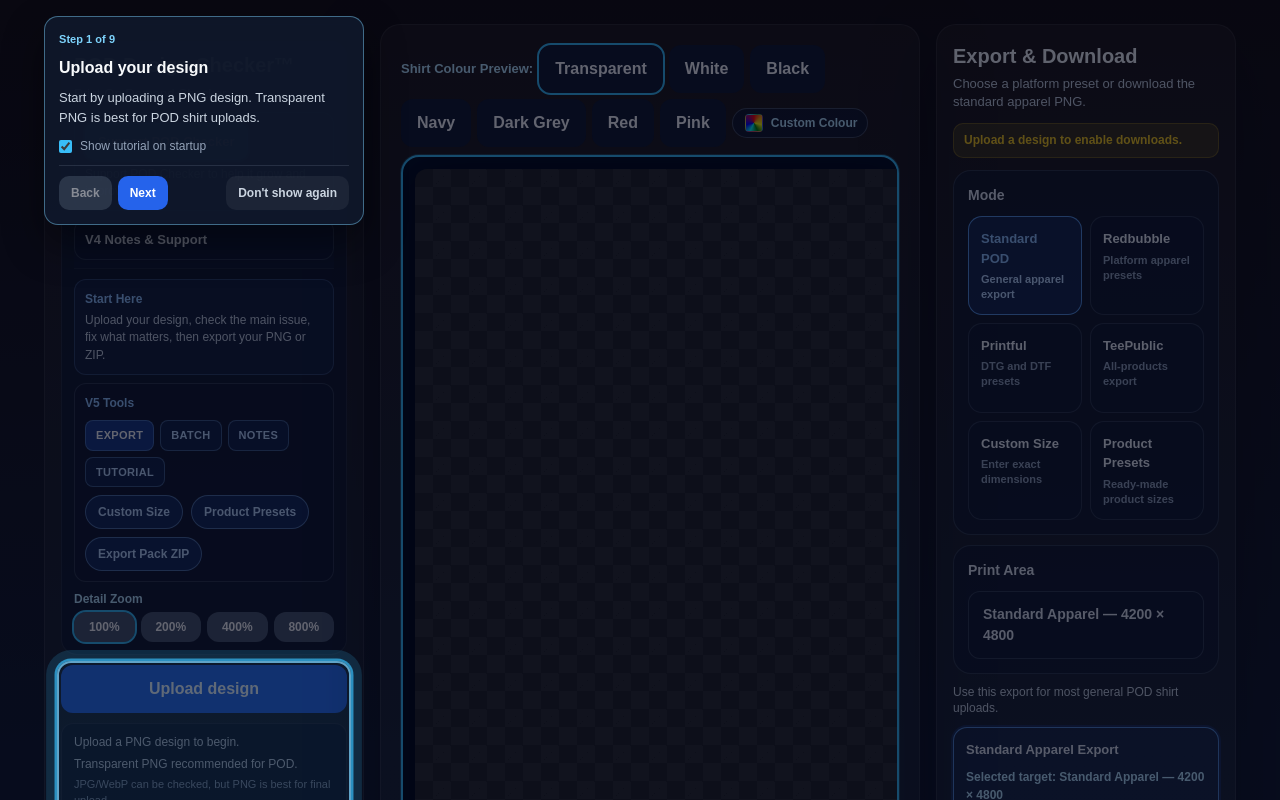
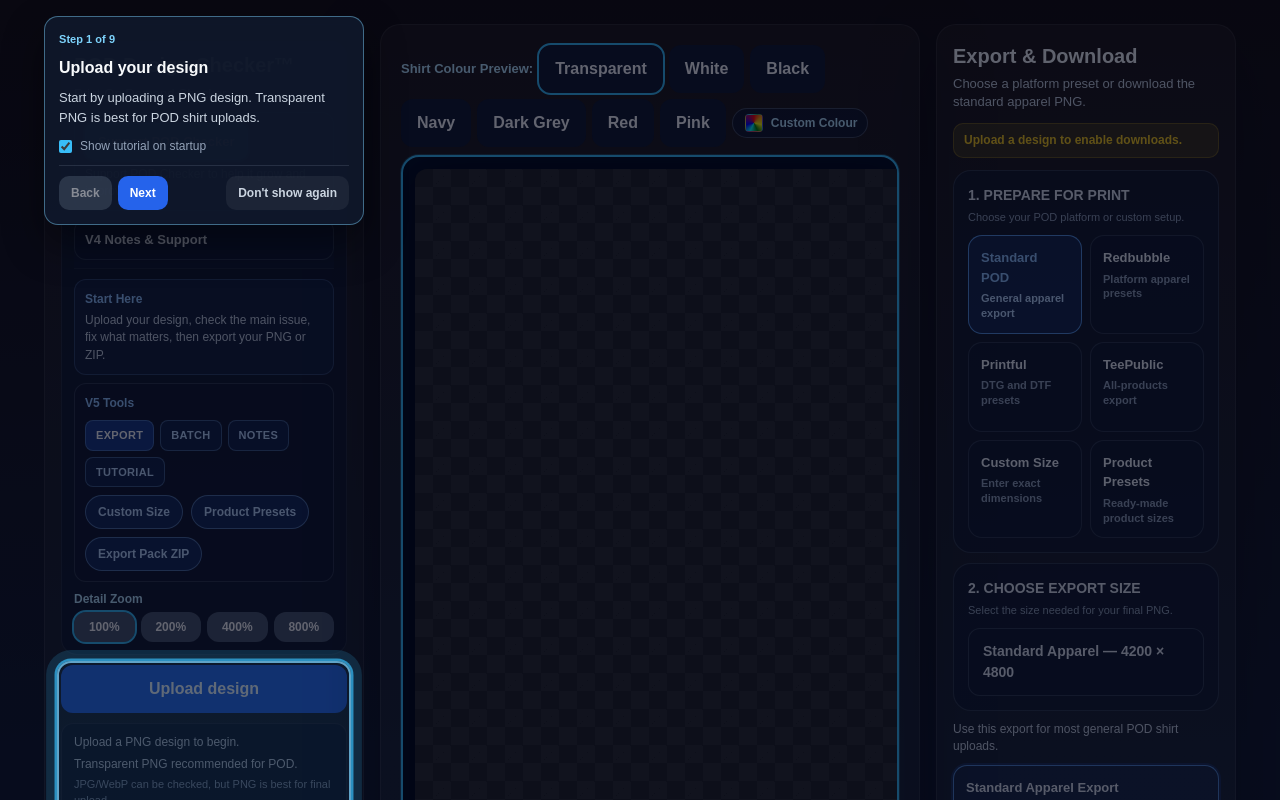
Before and after one commit to noobmacker-creator/pod-design-checker, a Next.js app: page / in a window 1280 px wide. Shown: the top 800 px of the page. Built offline with nearby package versions, Linux system fonts and the light colour scheme.

Commit message:
Rename print preparation sections

```diff
--- a/app/components/IssueBucketsPanel.tsx
+++ b/app/components/IssueBucketsPanel.tsx
@@ -1270,6 +1270,9 @@ export default function IssueBucketsPanel({
         background: 'rgba(255,255,255,0.04)',
         boxShadow: '0 25px 70px rgba(0,0,0,0.35)',
         minWidth: 0,
+        maxWidth: '100%',
+        boxSizing: 'border-box',
+        overflowX: 'hidden',
         alignSelf: 'start',
       }}
     >
@@ -1300,7 +1303,12 @@ export default function IssueBucketsPanel({
       </div>
       <div style={{ marginBottom: 10, display: 'grid', gap: 10 }}>
         <div style={modeSectionStyle}>
-          <div style={{ fontSize: 14, fontWeight: 800, color: '#e2e8f0' }}>Mode</div>
+          <div style={{ display: 'grid', gap: 4 }}>
+            <div style={{ fontSize: 14, fontWeight: 800, color: '#e2e8f0' }}>1. PREPARE FOR PRINT</div>
+            <div style={{ fontSize: 11, color: '#94a3b8', lineHeight: 1.35 }}>
+              Choose your POD platform or custom setup.
+            </div>
+          </div>
           <div style={{ display: 'grid', gridTemplateColumns: '1fr 1fr', gap: 8 }}>
             {modeCards.map((mode) => {
               const selected = uploadTarget === mode.id;
@@ -1336,7 +1344,12 @@ export default function IssueBucketsPanel({
         </div>
 
         <div style={printAreaSectionStyle}>
-          <div style={{ fontSize: 14, fontWeight: 800, color: '#e2e8f0' }}>Print Area</div>
+          <div style={{ display: 'grid', gap: 4 }}>
+            <div style={{ fontSize: 14, fontWeight: 800, color: '#e2e8f0' }}>2. CHOOSE EXPORT SIZE</div>
+            <div style={{ fontSize: 11, color: '#94a3b8', lineHeight: 1.35 }}>
+              Select the size needed for your final PNG.
+            </div>
+          </div>
           {renderProductExportSizeSelector()}
           {uploadTarget === 'custom' && customSizeError && (
             <div style={{ fontSize: 12, color: '#fbbf24', lineHeight: 1.4 }}>{customSizeError}</div>
```
